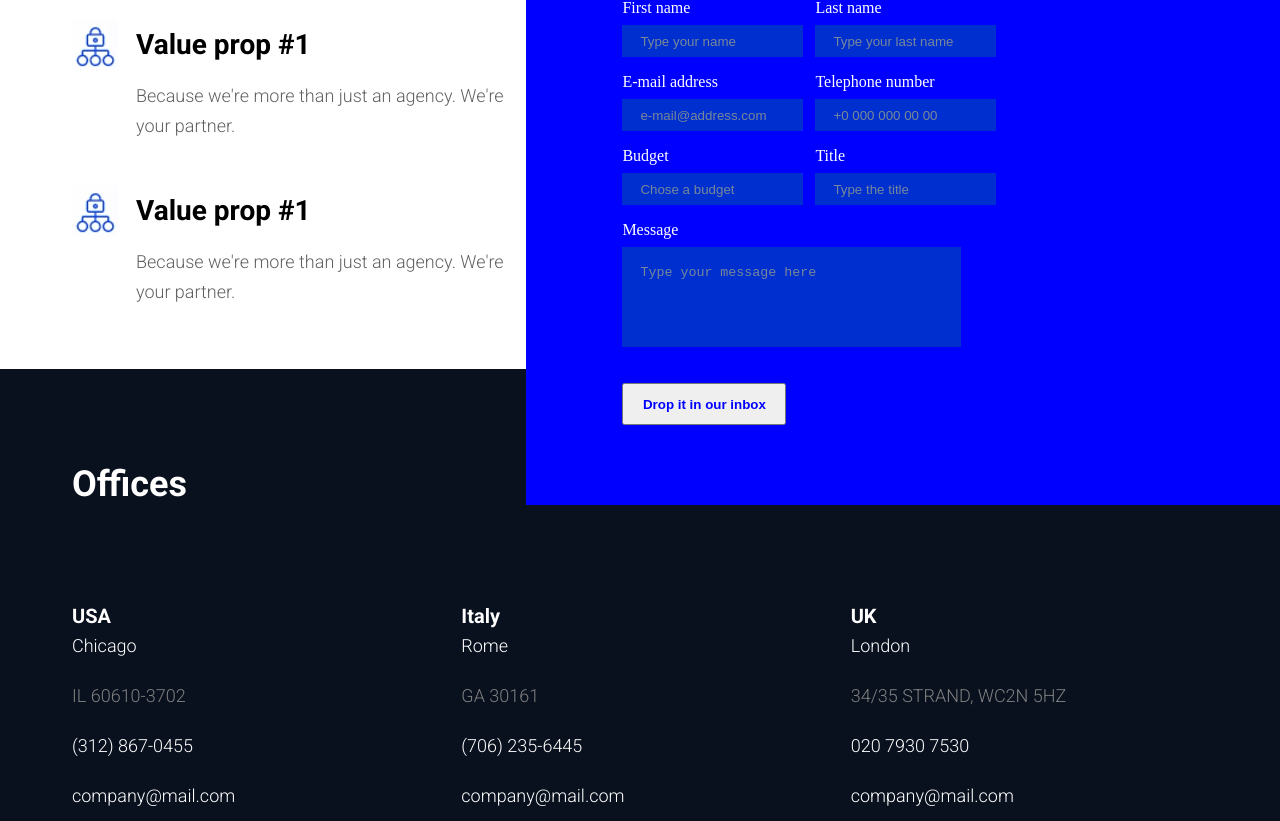
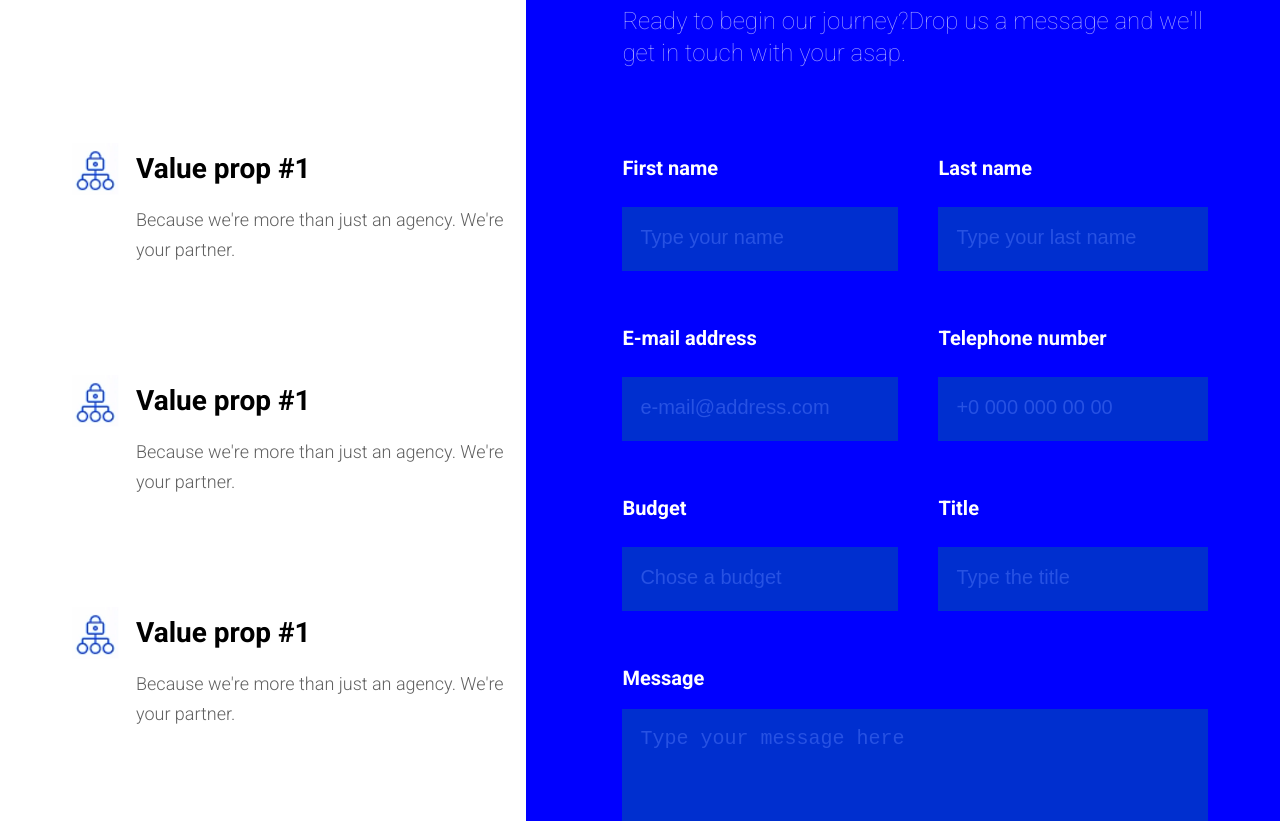
Before and after one commit to AintInsane/example-site-goodcompany, a React (Create React App) app: page / in a window 1280 px wide. Shown: the part 659-1480 px from the top of the page. Built offline with nearby package versions, Linux system fonts and the light colour scheme.

Commit message:
Изменение формы

```diff
--- a/src/components/Section/SectionContentWithImage.css
+++ b/src/components/Section/SectionContentWithImage.css
@@ -13,8 +13,8 @@
 
 .SectionContentWithImage-image {
     flex-shrink: 0;
-    width: 240px;
-    height: 320px;
+    width: 286px;
+    height: 376px;
     margin-left: 0;
     margin-right: 64px;
     object-fit: cover;
@@ -37,3 +37,10 @@
 .SectionContentWithImage-text {
 
 }
+.SectionContentWithImage-button {
+    width: 160px;
+    height: 48px;
+    border: 0;
+    margin-top: 28px;
+    opacity: 0.5;
+}
--- a/src/components/Section/SectionContentWithImage.js
+++ b/src/components/Section/SectionContentWithImage.js
@@ -9,6 +9,7 @@ export default function SectionContentWithImage(props) {
                 <li className="SectionContentWithImage-title">{props.title}</li>
                 <li className="SectionContentWithImage-text">{props.text}</li>
             </ul>
+
         </div>
     )
 }
--- a/src/pages/About/About.js
+++ b/src/pages/About/About.js
@@ -50,6 +50,7 @@ export default function About() {
                             a shiny coat a paint on a poorly product, then bailed,
                             leaving their clients high and dry.
                         </Typography>)}
+                        button="Let's talk"
                     />
 
                     <SectionContentWithImage
@@ -90,6 +91,8 @@ export default function About() {
                             viral video star.These are the threads from
                             the rich tapestry that is Good Company.
                         </Typography>)}
+
+
                     />
 
 
--- a/src/pages/Home/Home.css
+++ b/src/pages/Home/Home.css
@@ -4,7 +4,7 @@
 
 /* Hero */
 .Home-hero {
-    min-height: 360px;
+    min-height: 480px;
     padding-top: 80px;
 
 
@@ -22,13 +22,17 @@
 }
 
 .Home-collaborateFeatures {
+    display: flex;
+    flex-direction: column;
+
     width: 40%;
+    padding: 194px 0 0 0;
 }
 
 .Home-collaborateFeature {
     display: flex;
     align-items: flex-start;
-    margin: 24px 0;
+    margin: 0 0 90px 0;
 }
 .Home-collaborateFeatureImage {
     width: 48px;
@@ -41,9 +45,10 @@
 .Home-collaborateForm {
     box-sizing: border-box;
     width: 60%;
-    margin-top: -100px;
-    margin-bottom: -136px;
+    margin-top: -86px;
+    margin-bottom: -140px;
     padding: 80px 0 80px 96px;
+
 }
 
 .Home-offices {
@@ -56,7 +61,7 @@
     display: grid;
     grid-gap: 32px;
     grid-template: auto / 1fr 1fr 1fr;
-    margin: 96px 0 0;
+    margin: 100px 0 0;
     padding: 0;
 
 }
--- a/src/pages/Home/HomeCollaborateForm.css
+++ b/src/pages/Home/HomeCollaborateForm.css
@@ -2,22 +2,22 @@
     display: flex;
     flex-direction: column;
     align-items: flex-start;
+    padding: 0 0 0 0;
 
 }
 
 .HomeCollaborateForm-form {
     display: flex;
     flex-direction: column;
-
     margin-top: 48px;
     align-items: flex-start;
 
 }
 
 
-
 .HomeCollaborateForm-row {
     display: flex;
+
 
 
 }
@@ -27,35 +27,41 @@
 }
 
 .HomeCollaborateForm-field {
-    margin: 16px 8px 0 0;
+    margin: 12px 8px 0 0;
 
 }
 
 .HomeCollaborateForm-fieldInput {
     background-color: #002FCF;
     border: 0;
-    margin: 8px 4px 0 0;
-    height: 32px;
+    margin: 8px 32px 40px 0;
+    width: 276px;
+    height: 64px;
     outline: none;
+    color: white;
+
 
 }
+
 .HomeCollaborateForm-fieldInput::placeholder {
-    color: lightslategray;
+    color: #2752E3;
     padding: 16px;
+    font-size: 20px;
 
 }
 
 textarea.HomeCollaborateForm-fieldInput {
     display: block;
-    width: 185%;
+    width: 592px;
     resize: none;
-    height: 100px;
+    height: 158px;
     margin-bottom: 36px;
 
 }
+
 .HomeCollaborateForm-button {
-    width: 164px;
-    height: 42px;
+    width: 244px;
+    height: 56px;
     color: var(--backgroundAccent);
     font-weight: 700;
 }
--- a/src/pages/Home/HomeCollaborateForm.js
+++ b/src/pages/Home/HomeCollaborateForm.js
@@ -7,7 +7,7 @@ export default function HomeCollaborateForm() {
             <Typography variant="h2" paragraph>
                 Let's collaborate!
             </Typography>
-            <Typography  variant="text1" color="secondary">
+            <Typography  variant="text1" color="secondary" paragraph>
                Ready to begin our journey?Drop us a message and we'll
                 get in touch with your asap.
             </Typography>
@@ -17,13 +17,13 @@ export default function HomeCollaborateForm() {
 
                 <div className="HomeCollaborateForm-row">
                     <Typography className="HomeCollaborateForm-field">
-                        <Typography>First name</Typography>
+                        <Typography variant="h4" paragraph>First name</Typography>
                         <input className="HomeCollaborateForm-fieldInput" type="text"
                                placeholder="Type your name"
                         />
                     </Typography>
                     <div className="HomeCollaborateForm-field">
-                        <Typography>Last name</Typography>
+                        <Typography variant="h4" paragraph>Last name</Typography>
                         <input className="HomeCollaborateForm-fieldInput" type="text"
                                placeholder="Type your last name"
                         />
@@ -32,13 +32,13 @@ export default function HomeCollaborateForm() {
 
                 <div className="HomeCollaborateForm-row">
                     <div className="HomeCollaborateForm-field">
-                        <Typography>E-mail address</Typography>
+                        <Typography variant="h4" paragraph>E-mail address</Typography>
                         <input className="HomeCollaborateForm-fieldInput" type="email"
                                placeholder="e-mail@address.com"
                         />
                     </div>
                     <div className="HomeCollaborateForm-field">
-                        <Typography>Telephone number</Typography>
+                        <Typography variant="h4" paragraph>Telephone number</Typography>
                         <input className="HomeCollaborateForm-fieldInput" type="text"
                                placeholder="+0 000 000 00 00"
                         />
@@ -47,13 +47,13 @@ export default function HomeCollaborateForm() {
 
                 <div className="HomeCollaborateForm-row">
                     <div className="HomeCollaborateForm-field">
-                        <Typography>Budget</Typography>
+                        <Typography variant="h4" paragraph>Budget</Typography>
                         <input className="HomeCollaborateForm-fieldInput" type="text"
                                placeholder="Chose a budget"
                         />
                     </div>
                     <div className="HomeCollaborateForm-field">
-                        <Typography>Title</Typography>
+                        <Typography variant="h4" paragraph>Title</Typography>
                         <input className="HomeCollaborateForm-fieldInput" type="text"
                                placeholder="Type the title"
                         />
@@ -61,7 +61,7 @@ export default function HomeCollaborateForm() {
                 </div>
 
                 <div className="HomeCollaborateForm-field">
-                    <Typography className="HomeCollaborateForm-message">Message</Typography>
+                    <Typography className="HomeCollaborateForm-message" variant="h4" paragraph>Message</Typography>
                     <textarea className="HomeCollaborateForm-fieldInput"
                               placeholder="Type your message here"
                     />
```
